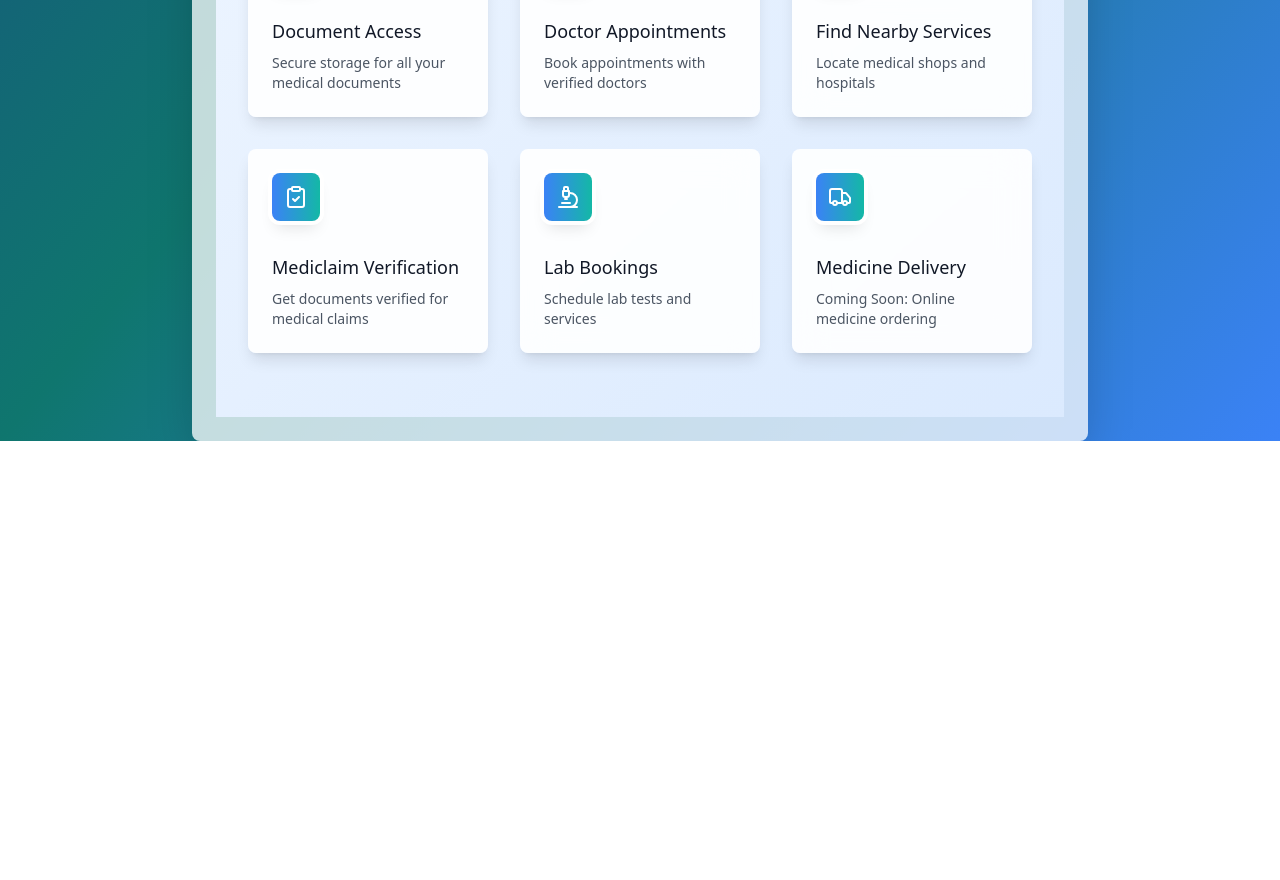
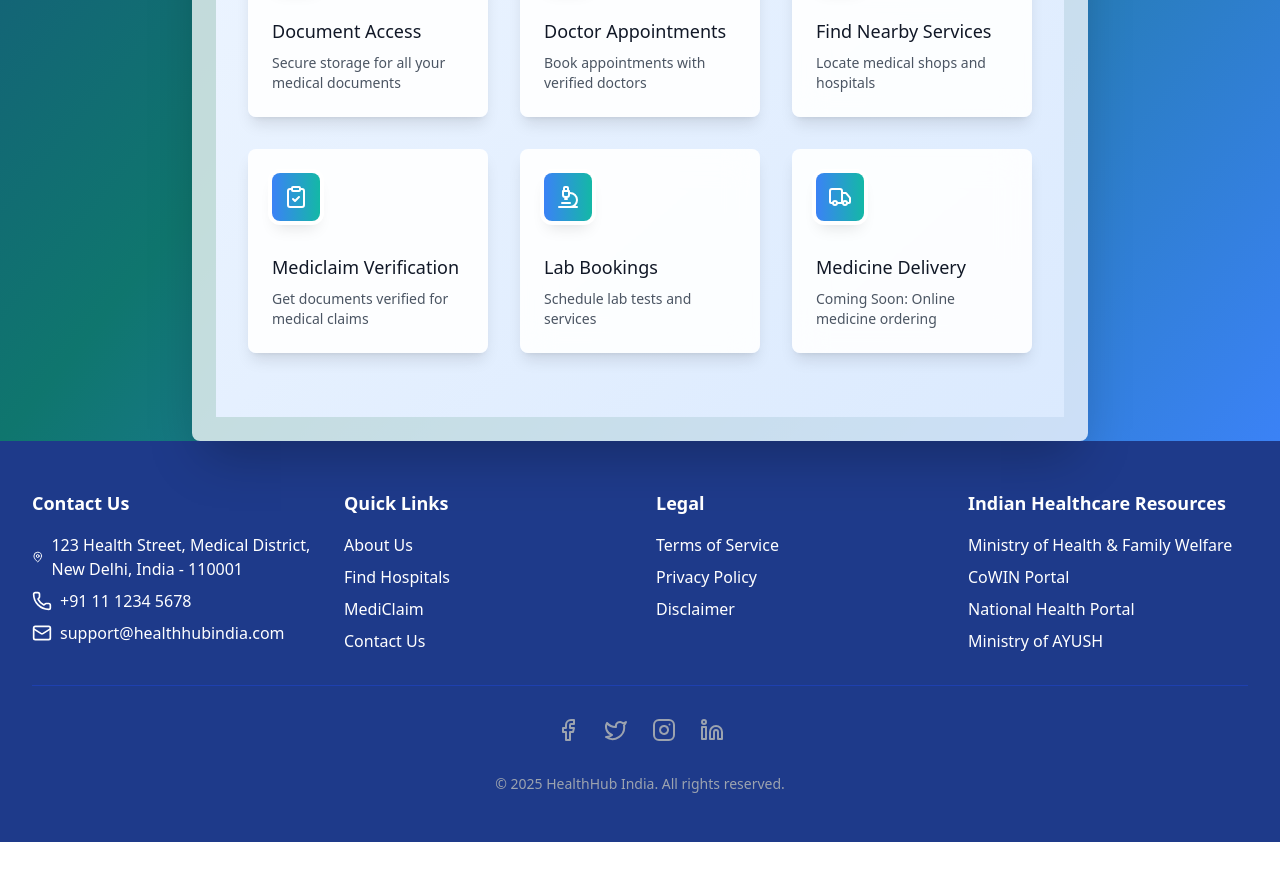
Before and after one commit to Navneet1206/Game_changers_Hackverse, a React (Vite) app: page / in a window 1280 px wide. Shown: the part 1107-1987 px from the top of the page. Before the commit the page ends 1548 px from the top, so only its background shows below. Built offline with nearby package versions, Linux system fonts and the light colour scheme.

Commit message:
Footer has been added

```diff
--- a/src/App.tsx
+++ b/src/App.tsx
@@ -14,7 +14,7 @@ import LabDashboard from './pages/dashboards/LabDashboard';
 import StoreDashboard from './pages/dashboards/StoreDashboard';
 import NotFound from './pages/NotFound'; // Import a new NotFound component
 import { useAuth } from './contexts/AuthContext';
-
+import Footer from './components/Footer';
 
 // Protected Route Component
 function ProtectedRoute({ children }: { children: JSX.Element }) {
@@ -32,7 +32,7 @@ function App() {
 
   return (
     <Router>
-      <div className="min-h-screen bg-gray-100">
+      <div className="min-h-screen bg-gray-100 mb-64">
         <Navbar />
         <Routes>
           {/* Public Routes */}
@@ -124,6 +124,7 @@ function App() {
           {/* Catch-All Route for 404 */}
           <Route path="*" element={<NotFound />} />
         </Routes>
+        <Footer />
       </div>
     </Router>
   );
--- /dev/null
+++ b/src/components/Footer.tsx
@@ -0,0 +1,142 @@
+import React from 'react';
+import { Facebook, Twitter, Instagram, Linkedin, MapPin, Phone, Mail } from 'lucide-react';
+
+const Footer = () => {
+  return (
+    <footer className="bg-blue-900 text-white py-12">
+      <div className="max-w-7xl mx-auto px-4 sm:px-6 lg:px-8">
+        <div className="grid grid-cols-1 md:grid-cols-4 gap-8">
+          {/* Contact Information */}
+          <div>
+            <h3 className="text-lg font-semibold mb-4">Contact Us</h3>
+            <ul className="space-y-2">
+              <li className="flex items-center">
+                <MapPin className="h-5 w-5 mr-2" />
+                <span>123 Health Street, Medical District, New Delhi, India - 110001</span>
+              </li>
+              <li className="flex items-center">
+                <Phone className="h-5 w-5 mr-2" />
+                <span>+91 11 1234 5678</span>
+              </li>
+              <li className="flex items-center">
+                <Mail className="h-5 w-5 mr-2" />
+                <span>support@healthhubindia.com</span>
+              </li>
+            </ul>
+          </div>
+
+          {/* Quick Links */}
+          <div>
+            <h3 className="text-lg font-semibold mb-4">Quick Links</h3>
+            <ul className="space-y-2">
+              <li><a href="/about" className="hover:text-blue-300">About Us</a></li>
+              <li><a href="/hospitals" className="hover:text-blue-300">Find Hospitals</a></li>
+              <li><a href="/mediclaim" className="hover:text-blue-300">MediClaim</a></li>
+              <li><a href="/contact" className="hover:text-blue-300">Contact Us</a></li>
+            </ul>
+          </div>
+
+          {/* Legal Information */}
+          <div>
+            <h3 className="text-lg font-semibold mb-4">Legal</h3>
+            <ul className="space-y-2">
+              <li><a href="/terms" className="hover:text-blue-300">Terms of Service</a></li>
+              <li><a href="/privacy" className="hover:text-blue-300">Privacy Policy</a></li>
+              <li><a href="/disclaimer" className="hover:text-blue-300">Disclaimer</a></li>
+            </ul>
+          </div>
+
+          {/* Indian Healthcare Resources */}
+          <div>
+            <h3 className="text-lg font-semibold mb-4">Indian Healthcare Resources</h3>
+            <ul className="space-y-2">
+              <li>
+                <a
+                  href="https://www.mohfw.gov.in/"
+                  target="_blank"
+                  rel="noopener noreferrer"
+                  className="hover:text-blue-300"
+                >
+                  Ministry of Health & Family Welfare
+                </a>
+              </li>
+              <li>
+                <a
+                  href="https://www.cowin.gov.in/"
+                  target="_blank"
+                  rel="noopener noreferrer"
+                  className="hover:text-blue-300"
+                >
+                  CoWIN Portal
+                </a>
+              </li>
+              <li>
+                <a
+                  href="https://www.nhp.gov.in/"
+                  target="_blank"
+                  rel="noopener noreferrer"
+                  className="hover:text-blue-300"
+                >
+                  National Health Portal
+                </a>
+              </li>
+              <li>
+                <a
+                  href="https://www.ayush.gov.in/"
+                  target="_blank"
+                  rel="noopener noreferrer"
+                  className="hover:text-blue-300"
+                >
+                  Ministry of AYUSH
+                </a>
+              </li>
+            </ul>
+          </div>
+        </div>
+
+        {/* Social Media Links */}
+        <div className="mt-8 border-t border-blue-800 pt-8 flex justify-center space-x-6">
+          <a
+            href="https://facebook.com"
+            target="_blank"
+            rel="noopener noreferrer"
+            className="text-gray-400 hover:text-blue-300"
+          >
+            <Facebook className="h-6 w-6" />
+          </a>
+          <a
+            href="https://twitter.com"
+            target="_blank"
+            rel="noopener noreferrer"
+            className="text-gray-400 hover:text-blue-300"
+          >
+            <Twitter className="h-6 w-6" />
+          </a>
+          <a
+            href="https://instagram.com"
+            target="_blank"
+            rel="noopener noreferrer"
+            className="text-gray-400 hover:text-blue-300"
+          >
+            <Instagram className="h-6 w-6" />
+          </a>
+          <a
+            href="https://linkedin.com"
+            target="_blank"
+            rel="noopener noreferrer"
+            className="text-gray-400 hover:text-blue-300"
+          >
+            <Linkedin className="h-6 w-6" />
+          </a>
+        </div>
+
+        {/* Copyright */}
+        <div className="mt-8 text-center text-sm text-gray-400">
+          &copy; {new Date().getFullYear()} HealthHub India. All rights reserved.
+        </div>
+      </div>
+    </footer>
+  );
+};
+
+export default Footer;
--- a/src/components/Navbar.tsx
+++ b/src/components/Navbar.tsx
@@ -39,18 +39,16 @@ const Navbar = () => {
           </div>
 
           <div className="hidden md:flex items-center space-x-8">
-            {/* Conditionally hide the Home link when logged in */}
-            {!user && <NavLink to="/">Home</NavLink>}
-            <NavLink to="/about">About</NavLink>
-            <NavLink to="/contact">Contact</NavLink>
-            <NavLink to="/hospitals">Find Hospitals</NavLink>
-            <NavLink to="/mediclaim">MediClaim</NavLink>
             {user ? (
               <>
-                {/* Add a Dashboard link for logged-in users */}
+                {/* Dashboard link for logged-in users */}
                 <NavLink to={`/dashboard/${user.userType.toLowerCase()}`}>
                   Dashboard
                 </NavLink>
+                <NavLink to="/about">About</NavLink>
+                <NavLink to="/contact">Contact</NavLink>
+                <NavLink to="/hospitals">Find Hospitals</NavLink>
+                <NavLink to="/mediclaim">MediClaim</NavLink>
                 <button
                   onClick={signOut}
                   className="bg-blue-600 text-white px-4 py-2 rounded-md hover:bg-blue-700"
@@ -59,12 +57,19 @@ const Navbar = () => {
                 </button>
               </>
             ) : (
-              <Link
-                to="/login"
-                className="bg-blue-600 text-white px-4 py-2 rounded-md hover:bg-blue-700"
-              >
-                Login
-              </Link>
+              <>
+                <NavLink to="/">Home</NavLink>
+                <NavLink to="/about">About</NavLink>
+                <NavLink to="/contact">Contact</NavLink>
+                <NavLink to="/hospitals">Find Hospitals</NavLink>
+                <NavLink to="/mediclaim">MediClaim</NavLink>
+                <Link
+                  to="/login"
+                  className="bg-blue-600 text-white px-4 py-2 rounded-md hover:bg-blue-700"
+                >
+                  Login
+                </Link>
+              </>
             )}
           </div>
 
@@ -82,18 +87,16 @@ const Navbar = () => {
       {isOpen && (
         <div className="md:hidden">
           <div className="px-2 pt-2 pb-3 space-y-1 sm:px-3">
-            {/* Conditionally hide the Home link when logged in */}
-            {!user && <NavLink to="/">Home</NavLink>}
-            <NavLink to="/about">About</NavLink>
-            <NavLink to="/contact">Contact</NavLink>
-            <NavLink to="/hospitals">Find Hospitals</NavLink>
-            <NavLink to="/mediclaim">MediClaim</NavLink>
             {user ? (
               <>
-                {/* Add a Dashboard link for logged-in users */}
+                {/* Dashboard link for logged-in users */}
                 <NavLink to={`/dashboard/${user.userType.toLowerCase()}`}>
                   Dashboard
                 </NavLink>
+                <NavLink to="/about">About</NavLink>
+                <NavLink to="/contact">Contact</NavLink>
+                <NavLink to="/hospitals">Find Hospitals</NavLink>
+                <NavLink to="/mediclaim">MediClaim</NavLink>
                 <button
                   onClick={signOut}
                   className="w-full text-left px-3 py-2 text-gray-600 hover:text-blue-600"
@@ -102,7 +105,14 @@ const Navbar = () => {
                 </button>
               </>
             ) : (
-              <NavLink to="/login">Login</NavLink>
+              <>
+                <NavLink to="/">Home</NavLink>
+                <NavLink to="/about">About</NavLink>
+                <NavLink to="/contact">Contact</NavLink>
+                <NavLink to="/hospitals">Find Hospitals</NavLink>
+                <NavLink to="/mediclaim">MediClaim</NavLink>
+                <NavLink to="/login">Login</NavLink>
+              </>
             )}
           </div>
         </div>
--- a/src/contexts/AuthContext.tsx
+++ b/src/contexts/AuthContext.tsx
@@ -5,6 +5,7 @@ interface User {
   email: string;
   userType: string;
   fullName: string;
+  isEkycVerified: boolean; // Add this field
 }
 
 interface AuthContextType {
@@ -12,6 +13,7 @@ interface AuthContextType {
   loading: boolean;
   signIn: (email: string, password: string) => Promise<void>;
   signOut: () => void;
+  verifyEkyc: () => void; // Add this method
 }
 
 const AuthContext = createContext<AuthContextType | undefined>(undefined);
@@ -20,6 +22,11 @@ export function AuthProvider({ children }: { children: React.ReactNode }) {
   const [user, setUser] = useState<User | null>(null);
   const [loading, setLoading] = useState(true);
 
+  const verifyEkyc = () => {
+    if (user) {
+      setUser({ ...user, isEkycVerified: true });
+    }
+  };
   useEffect(() => {
     console.log('AuthProvider initialized');
     const token = localStorage.getItem('token');
@@ -81,7 +88,7 @@ export function AuthProvider({ children }: { children: React.ReactNode }) {
   };
 
   return (
-    <AuthContext.Provider value={{ user, loading, signIn, signOut }}>
+    <AuthContext.Provider value={{ user, loading, signIn, signOut,  verifyEkyc  }}>
       {!loading && children}
     </AuthContext.Provider>
   );
```
Also changed, not shown: src/pages/Ekyc.tsx (added, +60 -0 lines).
